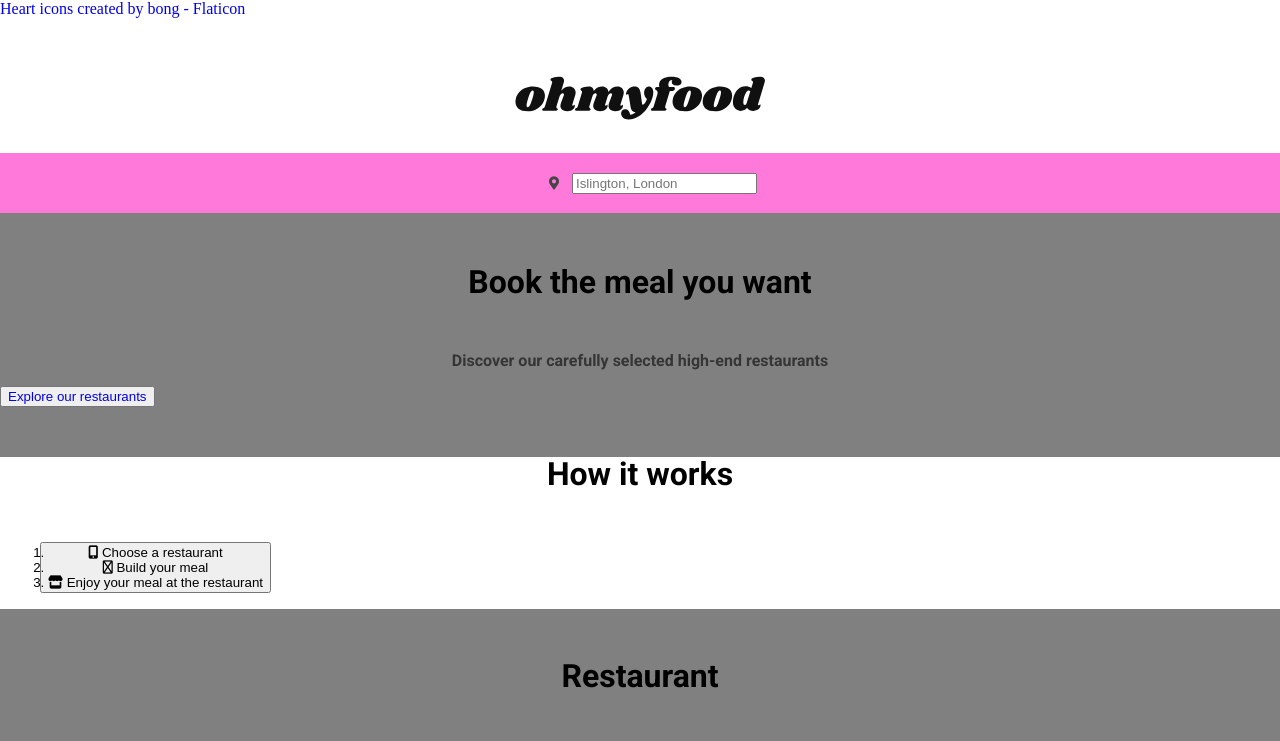
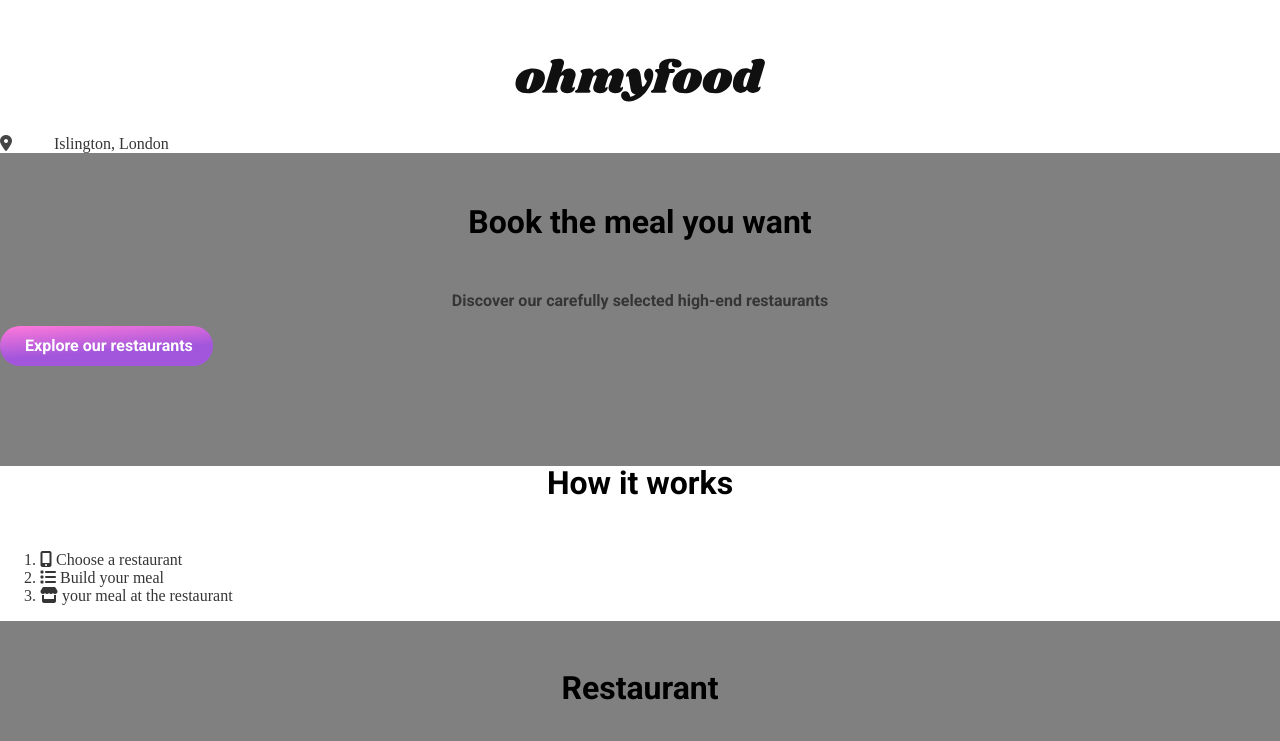
Before and after one commit to cireennyl/PROJ.3ohMyFood, a website: page index.html in a window 1280 px wide. Shown: the top 741 px of the page. Drawn offline with nearby package versions, Linux system fonts and the light colour scheme; files that its build step writes are made by us from their sources; files whose address does not match are found by name; a web font is replaced by a local one.

Commit message:
modify button

```diff
--- a/index.html
+++ b/index.html
@@ -3,18 +3,16 @@
 
 <head>
     <meta charset="UTF-8">
-    <meta name"description" content="compose your own menu from gastronomical restaurants">
-    <meta name "keywords" content="food, ordering, menu">
+    <meta name="description" content="compose your own menu from gastronomical restaurants">
     <meta name="viewport" content="width=device-width, initial-scale=1.0">
-    <link href="public/css/prefixed/style.css" type="text/css" rel="stylesheet">
     <script src="https://kit.fontawesome.com/a076d05399.js" crossorigin="anonymous"></script>
-    <link rel="stylesheet" href="https://use.fontawesome.com/releases/v5.12.1/css/all.css" crossorigin="anonymous">
     <link rel="preconnect" href="https://fonts.googleapis.com">
     <link rel="preconnect" href="https://fonts.gstatic.com" crossorigin>
-    <link href="/fonts/roboto-regular.woff2" type="font/woff2" rel="preload" as="font" crossorigin>
     <link href="https://fonts.googleapis.com/css2?family=Roboto:wght@300;500;700&family=Shrikhand&display=swap"
         rel="stylesheet">
-    <a href="https://www.flaticon.com/free-icons/heart" title="heart icons">Heart icons created by bong - Flaticon</a>
+    <link rel="stylesheet" href="https://cdnjs.cloudflare.com/ajax/libs/font-awesome/6.5.1/css/all.min.css"
+        integrity="sha512-DTOQO9RWCH3ppGqcWaEA1BIZOC6xxalwEsw9c2QQeAIftl+Vegovlnee1c9QX4TctnWMn13TZye+giMm8e2LwA=="
+        crossorigin="anonymous" referrerpolicy="no-referrer" />
     <link rel="stylesheet" href="css/styles.css">
     <title>Kichen West</title>
 </head>
@@ -23,44 +21,39 @@
     <nav class="navbar">
         <img class="nav-logo" src="images/logo/ohmyfood@2x.svg" alt="Logo called 'Oh my food'">
     </nav>
-    <!------------------
-    <div class="nav-icon">
+
+
+    <div class="search">
         <i class="fas fa-map-marker-alt"></i>
+        Islington, London
     </div>
-    <h2>Islington, London</h2>
-    -------------->
-    <form class="search">
-        <div class="search-container">
-            <button class="search-icon" type="submit"><i class="fas fa-map-marker-alt"></i></button>
-            <input type="Location-input" placeholder="Islington, London" name="loc-search">
-        </div>
-    </form>
+
 
     <!-------------------E X P L O R E  S E C T I O N------------------>
     <section class="section bg-grey">
         <h1 class="section-title">Book the meal you want</h1>
         <p class="sub-title">Discover our carefully selected high-end restaurants</p>
 
-        <button class="explorerestaurant">
-            <span><a href="#">Explore our restaurants</a>
-            </span>
-        </button>
+        <a class="button" href="#">Explore our restaurants</a>
+
     </section>
     <!-------------------K I T C H E N  E X P L O R E  B U T T O N------------------>
     <section class="section-how">
         <h2 class="section-title">How it works</h2>
-        <ol class="how">
-            <button class="button">
-                <li><i class="fa-solid fa-mobile-screen-button"></i>
-                    Choose a restaurant
-                </li>
-                <li><i class="fa-regular fa-list"></i>
-                    Build your meal
-                </li>
-                <li><i class="fa-sharp fa-solid fa-store"></i>
-                    Enjoy your meal at the restaurant
-                </li>
-            </button>
+        <ol class="style-orderlist">
+
+            <li><i class="fa-solid fa-mobile-screen-button"></i>
+                <span>Choose a restaurant</span>
+            </li>
+
+            <li><i class="fa-solid fa-list"></i>
+                <span>Build your meal</span>
+            </li>
+
+            <li><i class="fa-sharp fa-solid fa-store"></i>
+                <span> your meal at the restaurant</span>
+            </li>
+
         </ol>
     </section>
 
--- a/sass/_button.scss
+++ b/sass/_button.scss
@@ -1,25 +1,27 @@
 /***.explorerestaurant {
     display: flex;
     justify-content: center;
-    background-color: $gradient-bgcolor;
-    background-position: 0.5em;
-    background-repeat: no-repeat;
-    background-size: 1em;
-    padding-inline-start: 2em;
-    display: inline-block;
+
     block-size: auto;
-
-    width: 218px;
-    height: 50px;
-    margin-bottom: 50px;
-    border-radius: 25px;
-    font-family: Roboto;
-    font-size: larger;
     text-decoration: none;
 }
 *****/
-.explorerestaurant {
-    background-color: $gradient-bgcolor;
-    align-items: center;
-
+.button {
+    background-position: 10px;
+    background-repeat: no-repeat;
+    background-size: 1px;
+    padding-inline-start: 25px;
+    margin-bottom: 50px;
+    border-radius: 25px;
+    width: 188px;
+    height: 30px;
+    font-family: Roboto;
+    color: white;
+    font-weight: 700;
+    font-size: medium;
+    padding-top: 10px;
+    background: rgb(162, 86, 220);
+    background: linear-gradient(356deg, rgba(162, 86, 220, 1) 39%, rgba(255, 121, 218, 1) 100%);
+    display: inline-block;
+    display: flex;
 }
--- a/sass/_navbar.scss
+++ b/sass/_navbar.scss
@@ -50,10 +50,6 @@
     min-width: 50px;
 }
 
-@font-face {
-    font-family: Roboto;
-    src: url('/fonts/roboto-regular.woff2') format('woff2');
-}
 
 .location-input {
     border-style: none;
--- a/sass/components/_navlist.scss
+++ b/sass/_style_orderlist.scss
@@ -1,11 +1,8 @@
-.section-how {
+.style_orderlist {
     display: flex;
     justify-content: center;
     padding: 20px;
     gap: 10px;
-}
-
-.how {
     font-family: Roboto;
     font-weight: 300;
     font-size: medium;
--- a/sass/styles.scss
+++ b/sass/styles.scss
@@ -5,6 +5,8 @@
 @import 'typography';
 @import'utils';
 @import'navbar';
+@import'button';
+@import'style_orderlist';
 
 @mixin flexCenter {
     display: flex;
```
Also changed, not shown: css/styles.css, 1 other file.
